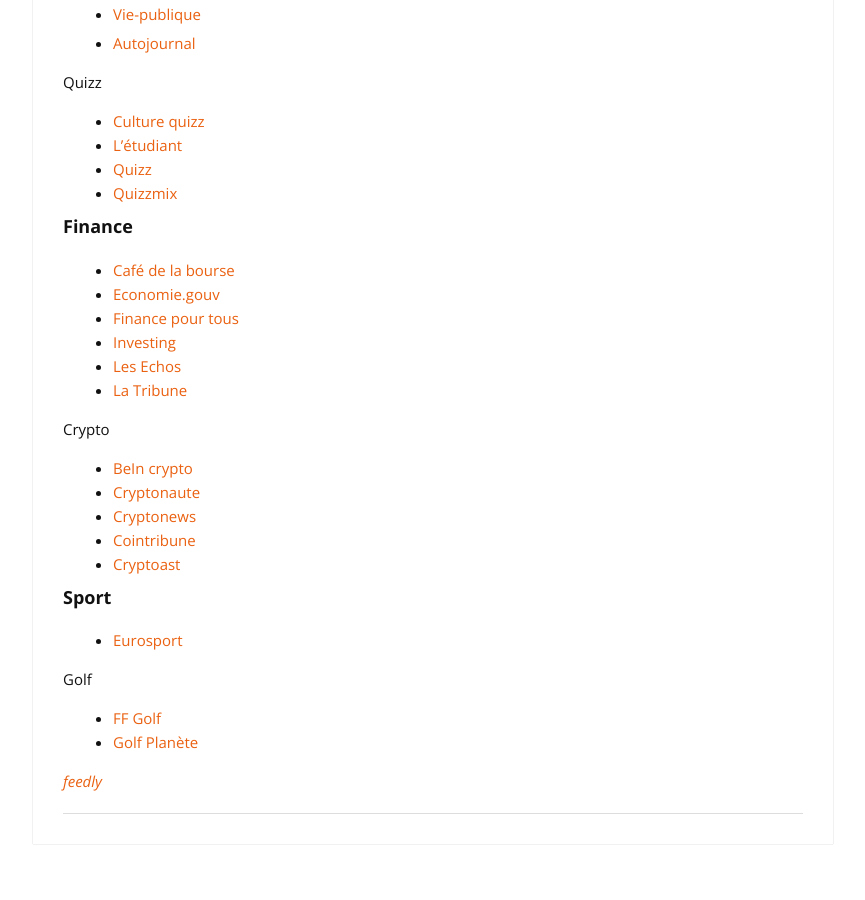
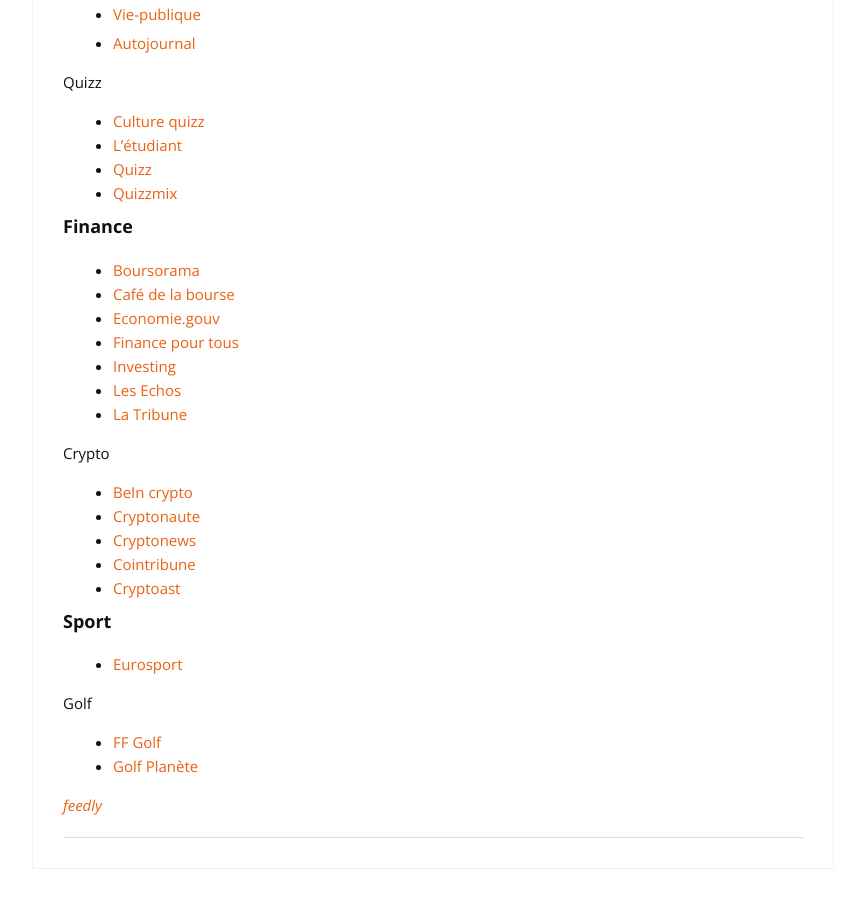
Before and after one commit to cylmat/cylmat.github.io, a Jekyll site: the page built from _pages/news.md, in a window 1280 px wide and 900 px high, scrolled down 1627 px. Shown: the whole window, without its empty margins (207-1072 px from the left). Built offline with Jekyll 4.4.1, drawn with Linux system fonts in a browser that asks for light colours; nearby versions of some CDN libraries.

Commit message:
Update news.md

```diff
--- a/_pages/news.md
+++ b/_pages/news.md
@@ -67,6 +67,7 @@
 
 ### Finance
 
+- [Boursorama](https://www.boursorama.com/bourse/actualites)
 - [Café de la bourse](https://www.cafedelabourse.com)
 - [Economie.gouv](https://www.economie.gouv.fr)
 - [Finance pour tous](https://www.lafinancepourtous.com)
```
